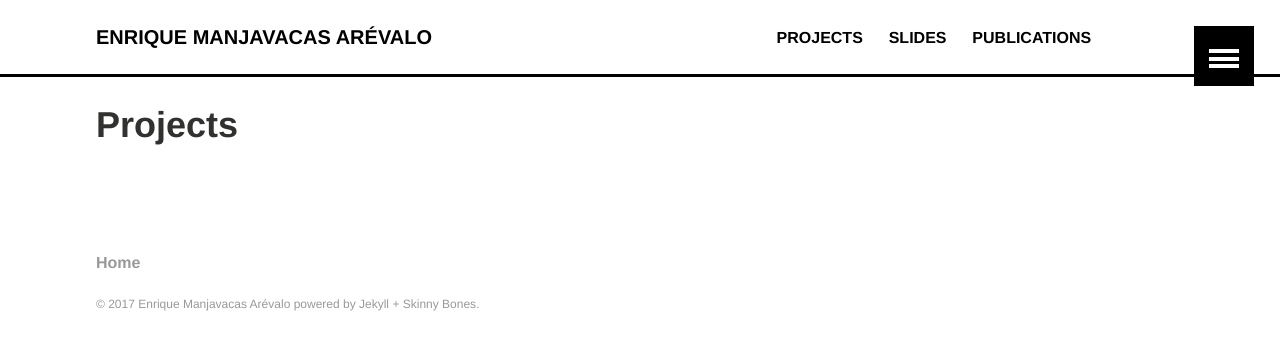
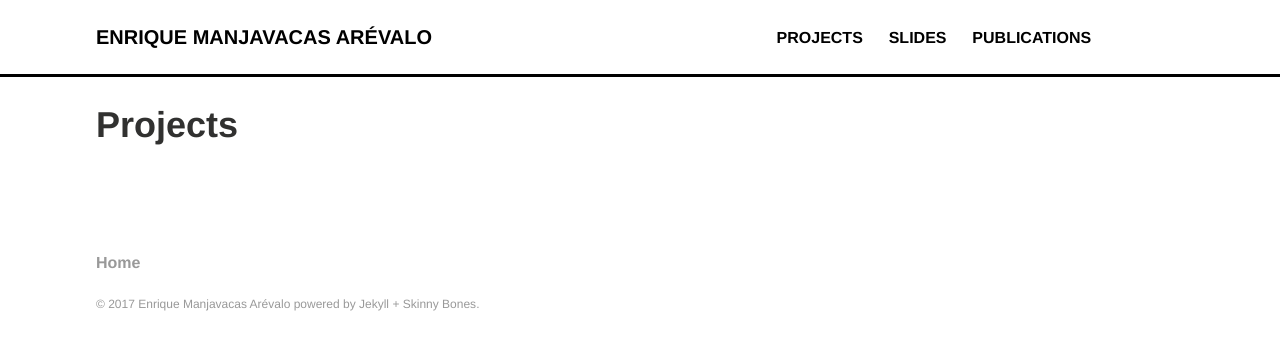
Before and after one commit to emanjavacas/gh-src, a Jekyll site: the page built from projects/index.md, in a window 1280 px wide. Shown: the top 350 px of the page. Built offline with Jekyll 4.4.1, drawn with Linux system fonts in a browser that asks for light colours.

Commit message:
only show navigation on smaller screens

```diff
--- a/_sass/_helpers.scss
+++ b/_sass/_helpers.scss
@@ -151,3 +151,13 @@
     }
   }
 }
+
+/*
+   Hide js-menu on larger screens
+   ========================================================================== */
+
+#js-menu-trigger {
+  @media only screen and (min-width: 900px) {
+    visibility: hidden;
+  }
+}
```
